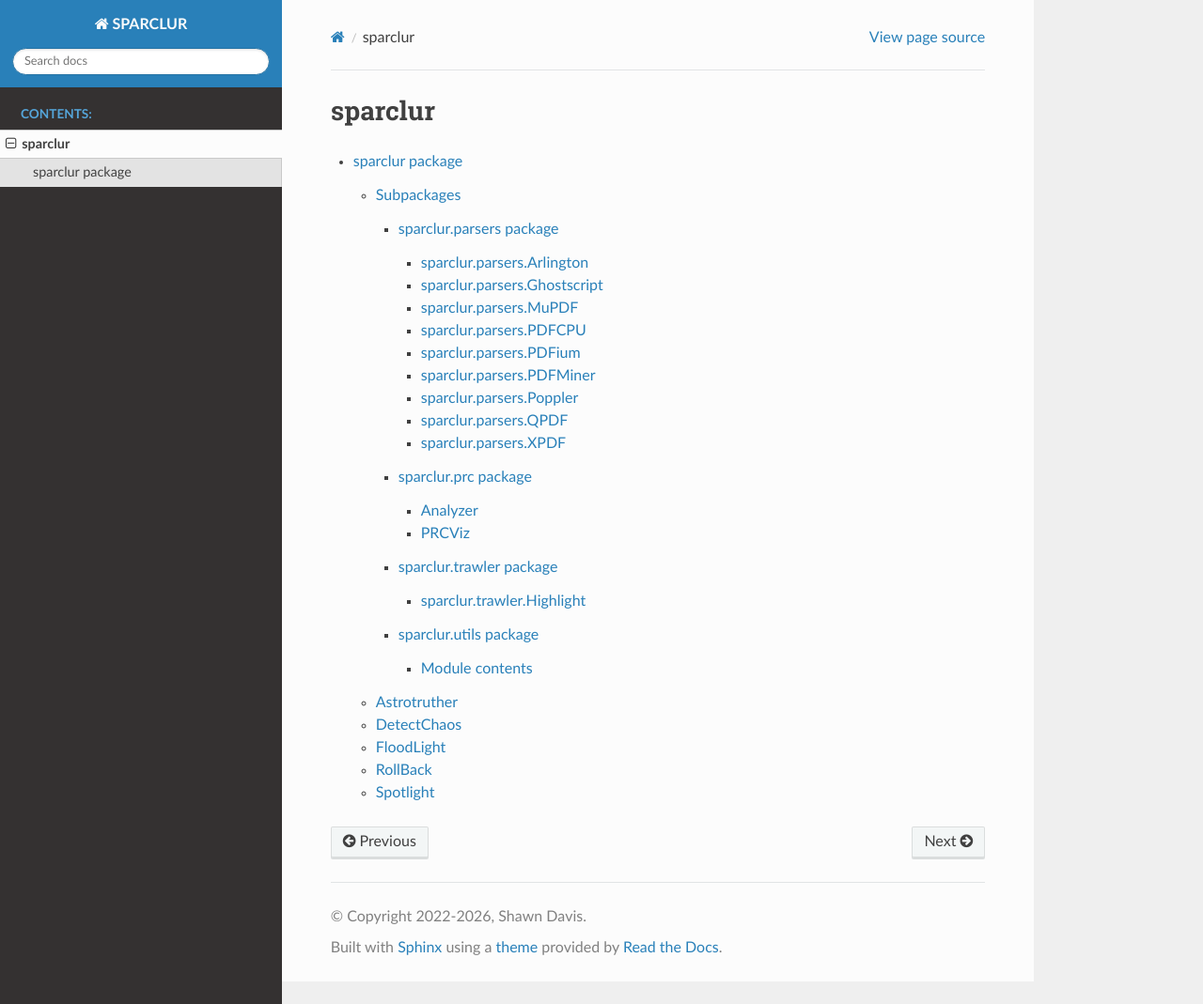
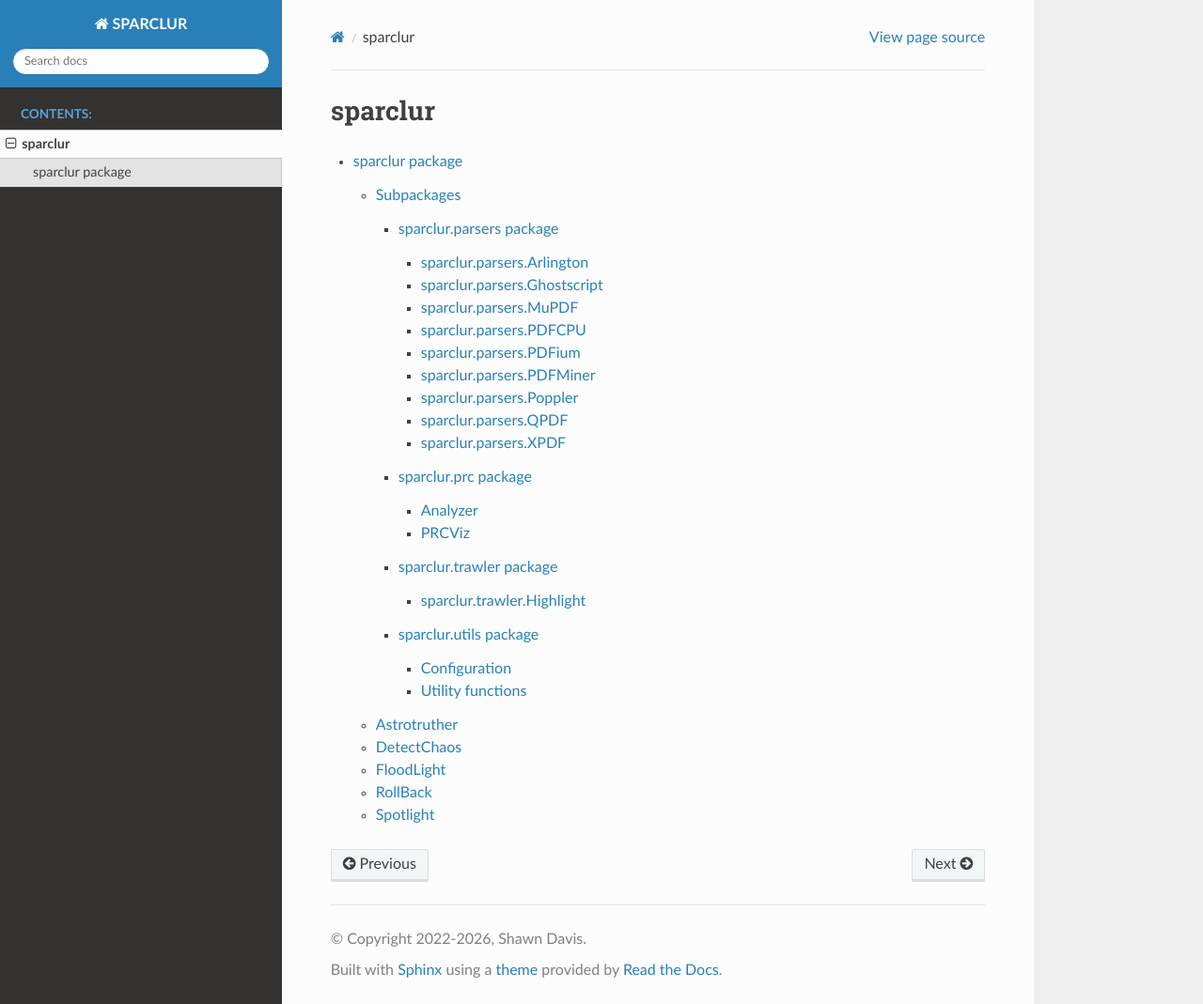
Before and after one commit to levelupresearch/sparclur, a Sphinx documentation site: the page built from docs/source/modules.rst, in a window 1280 px wide and 1069 px high. Shown: the whole window at 94% size. Built offline with Sphinx 7.4.7 and the Read the Docs theme 3.1.0, drawn with Linux system fonts in a browser that asks for light colours.

Commit message:
Document configuration API

```diff
--- a/docs/source/sparclur.utils.rst
+++ b/docs/source/sparclur.utils.rst
@@ -1,8 +1,16 @@
 sparclur.utils package
 ======================
 
-Module contents
----------------
+Configuration
+-------------
+
+.. automodule:: sparclur.utils._config
+   :members:
+   :undoc-members:
+   :show-inheritance:
+
+Utility functions
+-----------------
 
 .. automodule:: sparclur.utils._tools
    :members:
```
